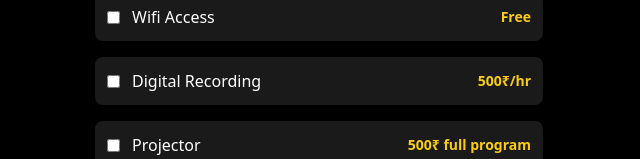
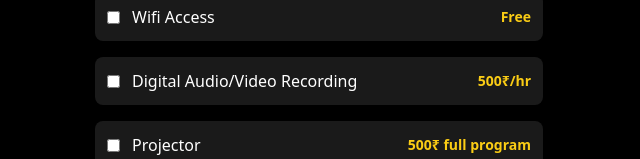
Before and after one commit to Abhijith-Jaideep/kalakshetra, a React (Create React App) app: page /kalakshetra/booking in a window 1280 px wide. Shown: the part 959-1118 px from the top of the page, without its empty margins (321-961 px from the left). Built offline with nearby package versions, Linux system fonts and the light colour scheme.

Commit message:
changed to audio video reording

```diff
--- a/src/pages/Booking.jsx
+++ b/src/pages/Booking.jsx
@@ -54,7 +54,7 @@ const Booking = () => {
         },
         { label: 'Wifi Access', name: 'wifiAccess', charge: 'Free' },
         {
-            label: 'Digital Recording',
+            label: 'Digital Audio/Video Recording',
             name: 'digitalRecording',
             charge: '500₹/hr',
         },
```
